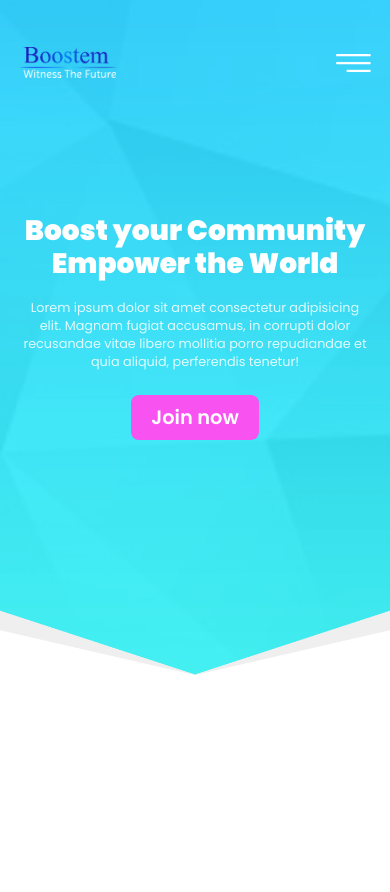
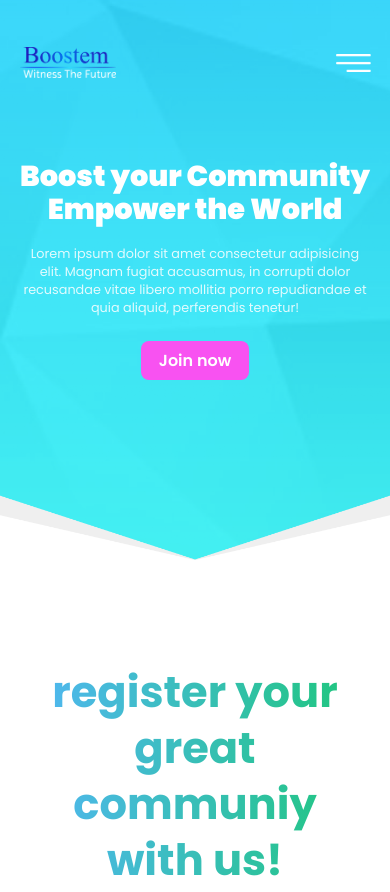
Before and after one commit to sumitchoudharySEM/boostem_html, a plain HTML site: page index.html in a window 390 px wide. Shown: the top 892 px of the page. Before the commit the page ends 844 px from the top, so only its background shows below. Drawn offline with Linux system fonts and the light colour scheme.

Commit message:
few small changes in header

```diff
--- a/index.html
+++ b/index.html
@@ -55,7 +55,7 @@
     </div>
     <!-- header eng heair -->
     <!-- learn more start heair -->
-    <!-- <div class="learn-more">
+    <div class="learn-more">
       <div class="learn-more-content">
         <h1>
           register your great communiy <br />
@@ -71,7 +71,7 @@
           <button>Register Now</button>
         </div>
       </div>
-    </div> -->
+    </div>
     <!-- learn more ends heair -->
     <!-- intro video section starts heair -->
     <!-- <div class="intro-video">
--- a/style.css
+++ b/style.css
@@ -430,8 +430,11 @@ button {
     .header-content p{
       font-size: 1rem;
     }
+    .header{
+      max-height: 60vh;
+    }
     .header-content button{
-      font-size: 1.21rem;
+      font-size: 1.1rem;
     }
     .learn-more h1{
       font-size: 2.7rem;
@@ -451,16 +454,17 @@ button {
     width: 6rem;
 }
   .header{
-    height: 80vh;
+    height: 38rem;
   }
   .header-content h1{
-    font-size: 1.75rem;
+    font-size: 1.8rem;
   }
   .header-content p{
     font-size: 0.8rem;
   }
   .header-content button{
-    font-size: 1.21rem;
+    font-size: 1rem;
+    padding: 7px 18px;
   }
   .menu{
       display: none;
```
